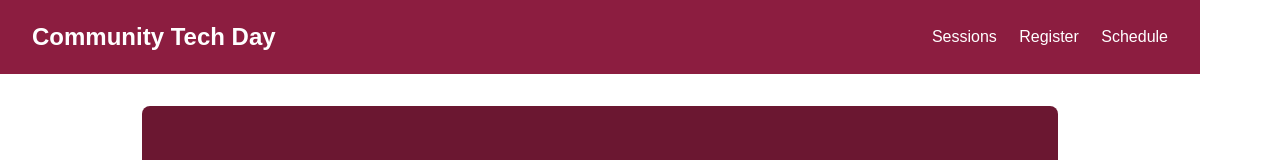
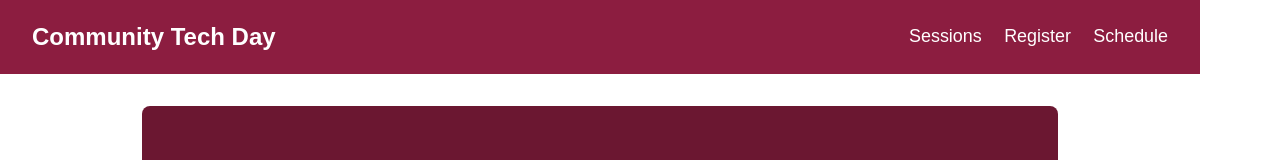
Before and after one commit to Sol1233196304/Manual_Accessibility_Audit_Lab_SolKim, a plain HTML site: page index.html in a window 1280 px wide. Shown: the top 160 px of the page. Drawn offline with Linux system fonts and the light colour scheme.

Commit message:
updated css

```diff
--- a/styles.css
+++ b/styles.css
@@ -32,7 +32,7 @@ input:focus {
   padding: 20px 32px;
   color: #ffffff;
   background: #8c1d40;
-    max-width: 1200px;
+  max-width: 1200px;
 
 }
 
@@ -40,6 +40,8 @@ input:focus {
   color: #ffffff;
   margin-left: 18px;
   text-decoration: none;
+  line-height: 1.4;
+  font-size: clamp(1rem, .96rem + .2vw, 1.125rem);
 }
 
 .brand {
```
Also changed, not shown: 1 other file.
